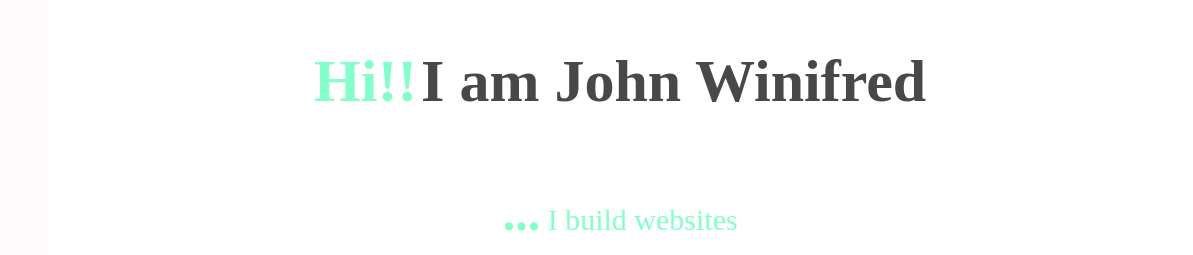
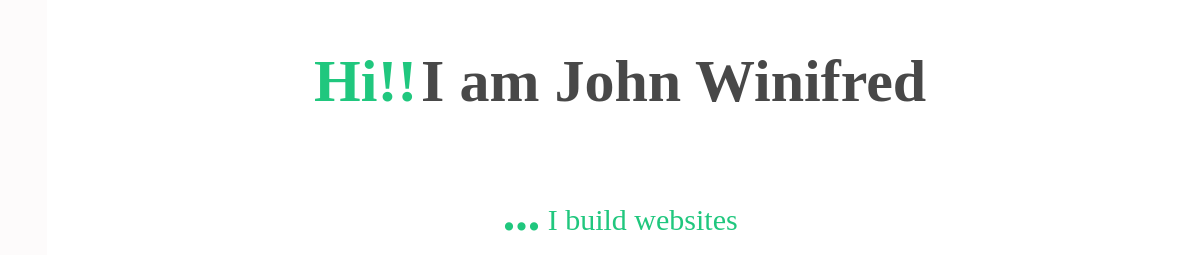
Before and after one commit to johnwinifred/my-porfolio, a plain HTML site: page index.html in a window 1280 px wide. Shown: the part 221-476 px from the top of the page, 87-1280 px from the left. Drawn offline with Linux system fonts and the light colour scheme.

Commit message:
Small changes has been made in the css

```diff
--- a/style.css
+++ b/style.css
@@ -145,6 +145,7 @@ h2 b{
     justify-content: center;
     overflow: hidden;
     white-space: nowrap;
+    background-color: rgba(255, 255, 255, 0.863);
   }
   .img{
     /* animation to img */
@@ -238,7 +239,7 @@ div .transition span {
 /* styling the text in the home page */
 .name{
     font-size: 60px;
-    color: #84ffc9;
+    color: #20c77e;
     transition:ease-in 500ms;
     -moz-transition:ease-in 500ms ;
     -webkit-transition: ease-in 500ms;
@@ -248,7 +249,7 @@ div .transition span {
 }
 .u-name{
   font-size: 30px;
-  color: #84ffc9;
+  color: #20c77e;
   font-style: inherit;
   /* to animate the text */
   -moz-transform: translateY(50%);
```
